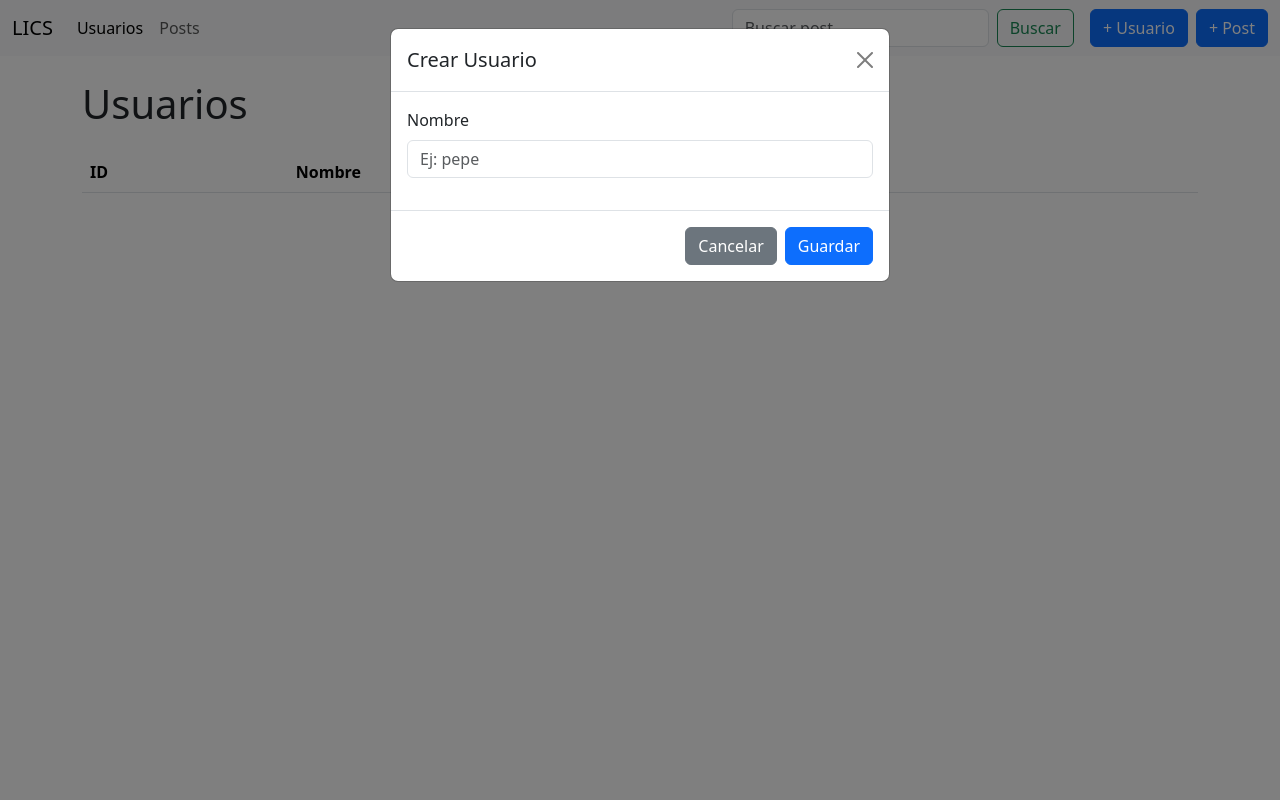
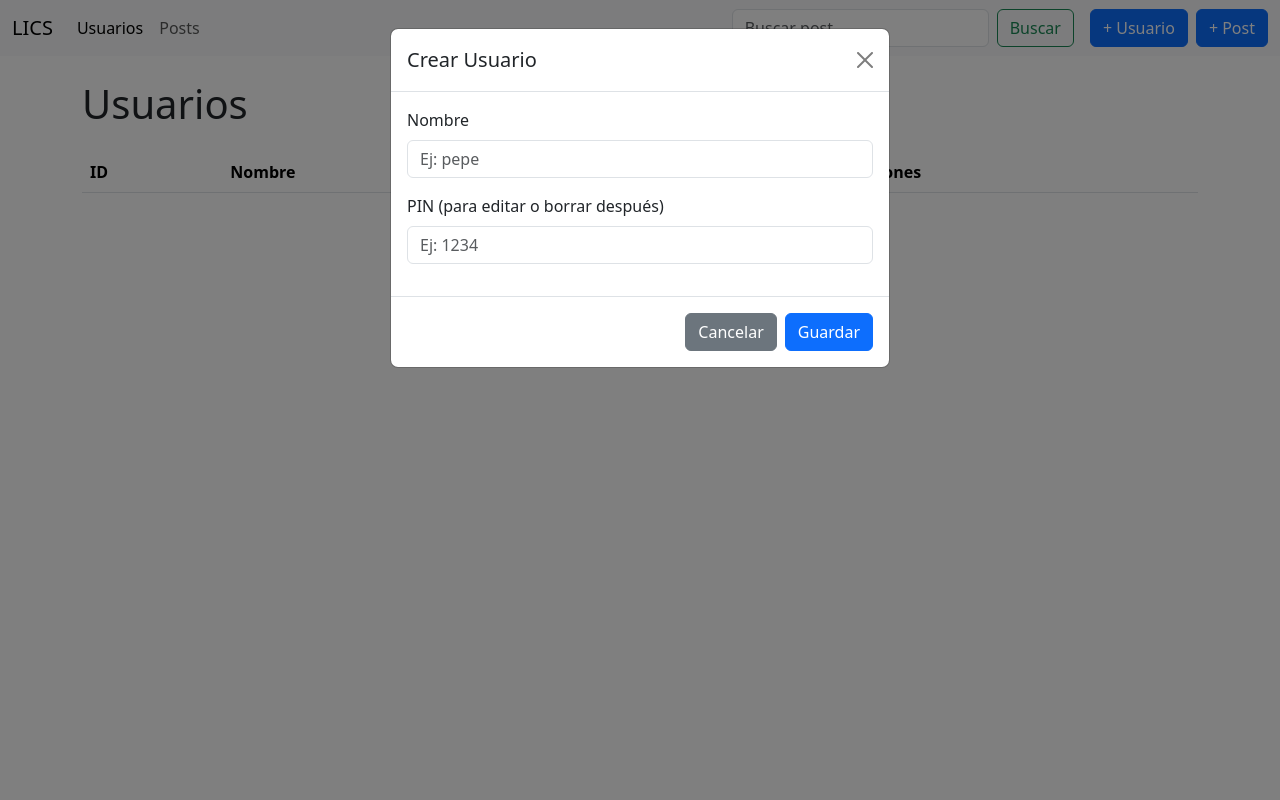
Before and after one commit to esqueletico5675/proyecto-app1, a FastAPI app: page /usuarios in a window 1280 px wide, after a click on "+ Usuario". Run offline with FastAPI, Linux system fonts and the light colour scheme; lists and menus that the app fills with data are empty.

Commit message:
pin para usuarios

```diff
--- a/main.py
+++ b/main.py
@@ -50,10 +50,11 @@ def buscar_posts(request: Request, word: str, session: SessionDep):
 @app.post("/form/crear-usuario", response_class=HTMLResponse)
 async def form_crear_usuario(
     request: Request,
+    session: SessionDep,
     name: str = Form(),
-    session: SessionDep = None
+    pin: int = Form(),
 ):
-    usuario = UserBase(name=name)
+    usuario = UserBase(name=name, pin=pin)
     resultado = crearusuario_db(usuario, session)
     return templates.TemplateResponse(
         request=request,
@@ -67,12 +68,8 @@ async def form_crear_post(
     session: SessionDep,
     user_id: int = Form(),
     contenido: str = Form(),
-    pin: int = Form(),
-
-
-
 ):
-    post = CreatePost(id_usuario=user_id, contenido=contenido, pin=pin)
+    post = CreatePost(id_usuario=user_id, contenido=contenido)
     resultado = create_post(post, session)
     if not resultado:
         raise HTTPException(status_code=404, detail="Usuario no existe o está inactivo")
@@ -82,7 +79,6 @@ async def form_crear_post(
         context={"post": resultado}
     )
 
-
 @app.get("/posts/{id}/editar", response_class=HTMLResponse)
 async def form_editar_post(id: int, request: Request, session: SessionDep):
     post = find_one_post(id, session)
@@ -91,10 +87,11 @@ async def form_editar_post(id: int, request: Request, session: SessionDep):
     return templates.TemplateResponse(
         request=request,
         name="editar_post.html",
-        context={"post": post})
+        context={"post": post}
+    )
 
 @app.post("/posts/{id}/editar", response_class=HTMLResponse)
-async def actualizar_post(
+async def actualizar_post_form(
     id: int,
     request: Request,
     session: SessionDep,
@@ -114,11 +111,11 @@ async def actualizar_post(
     return templates.TemplateResponse(
         request=request,
         name="post_creado.html",
-        context={"post": update, "mensaje": "Post actualizado ✓"}
+        context={"post": update}
     )
 
 @app.post("/posts/{id}/borrar", response_class=HTMLResponse)
-async def borrar_post(
+async def borrar_post_form(
     id: int,
     request: Request,
     session: SessionDep,
@@ -139,6 +136,61 @@ async def borrar_post(
         name="post_borrado.html",
         context={}
     )
+
+@app.get("/usuarios/{id}/editar", response_class=HTMLResponse)
+async def form_editar_usuario(id: int, request: Request, session: SessionDep):
+    usuario = find_one_user(id, session)
+    if not usuario:
+        raise HTTPException(status_code=404, detail="Usuario no encontrado")
+    return templates.TemplateResponse(
+        request=request,
+        name="editar_usuario.html",
+        context={"usuario": usuario}
+    )
+
+@app.post("/usuarios/{id}/editar", response_class=HTMLResponse)
+async def actualizar_usuario_form(
+    id: int,
+    request: Request,
+    session: SessionDep,
+    pin: int = Form(),
+    name: str = Form(),
+):
+    usuario = find_one_user(id, session)
+    if not usuario:
+        raise HTTPException(status_code=404, detail="Usuario no encontrado")
+    if usuario.pin != pin:
+        return templates.TemplateResponse(
+            request=request,
+            name="editar_usuario.html",
+            context={"usuario": usuario, "error": "PIN incorrecto ❌"}
+        )
+    update = update_one_usuario_db(id, UserUptade(name=name), session)
+    return templates.TemplateResponse(
+        request=request,
+        name="usuario_creado.html",
+        context={"usuario": update}
+    )
+
+@app.post("/form/borrar-usuario/{id}", response_class=HTMLResponse)
+async def borrar_usuario_form(
+    id: int,
+    request: Request,
+    session: SessionDep,
+    pin: int = Form(),
+):
+    usuario = find_one_user(id, session)
+    if not usuario:
+        raise HTTPException(status_code=404, detail="Usuario no encontrado")
+    if usuario.pin != pin:
+        return templates.TemplateResponse(
+            request=request,
+            name="editar_usuario.html",
+            context={"usuario": usuario, "error": "PIN incorrecto ❌"}
+        )
+    Delete_user_db(id, session)
+    from fastapi.responses import RedirectResponse
+    return RedirectResponse(url="/usuarios", status_code=303)
 
 @app.post("/CREATE_USERS",response_model=UserID)
 async def cargarusuario(usuario:UserBase, session:SessionDep):
--- a/templates/navbar.html
+++ b/templates/navbar.html
@@ -45,6 +45,10 @@
             <label class="form-label">Nombre</label>
             <input type="text" class="form-control" name="name" placeholder="Ej: pepe" required>
           </div>
+          <div class="mb-3">
+              <label class="form-label">PIN (para editar o borrar después)</label>
+              <input type="password" class="form-control" name="pin" placeholder="Ej: 1234" required>
+        </div>
         </div>
         <div class="modal-footer">
           <button type="button" class="btn btn-secondary" data-bs-dismiss="modal">Cancelar</button>
@@ -73,10 +77,6 @@
             <label class="form-label">Contenido</label>
             <textarea class="form-control" name="contenido" rows="3" placeholder="Escribe tu post..." required></textarea>
           </div>
-          <div class="mb-3">
-            <label class="form-label">PIN (para editar o borrar tu post después)</label>
-            <input type="password" class="form-control" name="pin" placeholder="Ej: 1234" required>
-          </div>
         </div>
         <div class="modal-footer">
           <button type="button" class="btn btn-secondary" data-bs-dismiss="modal">Cancelar</button>
--- a/templates/usuarios.html
+++ b/templates/usuarios.html
@@ -9,6 +9,7 @@
                 <th>ID</th>
                 <th>Nombre</th>
                 <th>Estado</th>
+                <th>Acciones</th>
             </tr>
         </thead>
         <tbody>
@@ -29,6 +30,16 @@
                         <span class="badge bg-danger">Inactivo</span>
                     {% endif %}
                 </td>
+                <td class="d-flex gap-2">
+                    <a href="/usuarios/{{ usuario.id }}/editar"
+                       class="btn btn-sm btn-outline-warning">✏️ Editar</a>
+                    <form method="POST" action="/form/borrar-usuario/{{ usuario.id }}">
+                        <button type="submit" class="btn btn-sm btn-outline-danger"
+                                onclick="return confirm('¿Seguro que quieres eliminar a {{ usuario.name }}?')">
+                            🗑 Borrar
+                        </button>
+                    </form>
+                </td>
             </tr>
             {% endfor %}
         </tbody>
```
Also changed, not shown: models.py (+7 -11 lines), operation.py (+11 -7 lines), templates/editar_usuario.html (added, +44 -0 lines).
